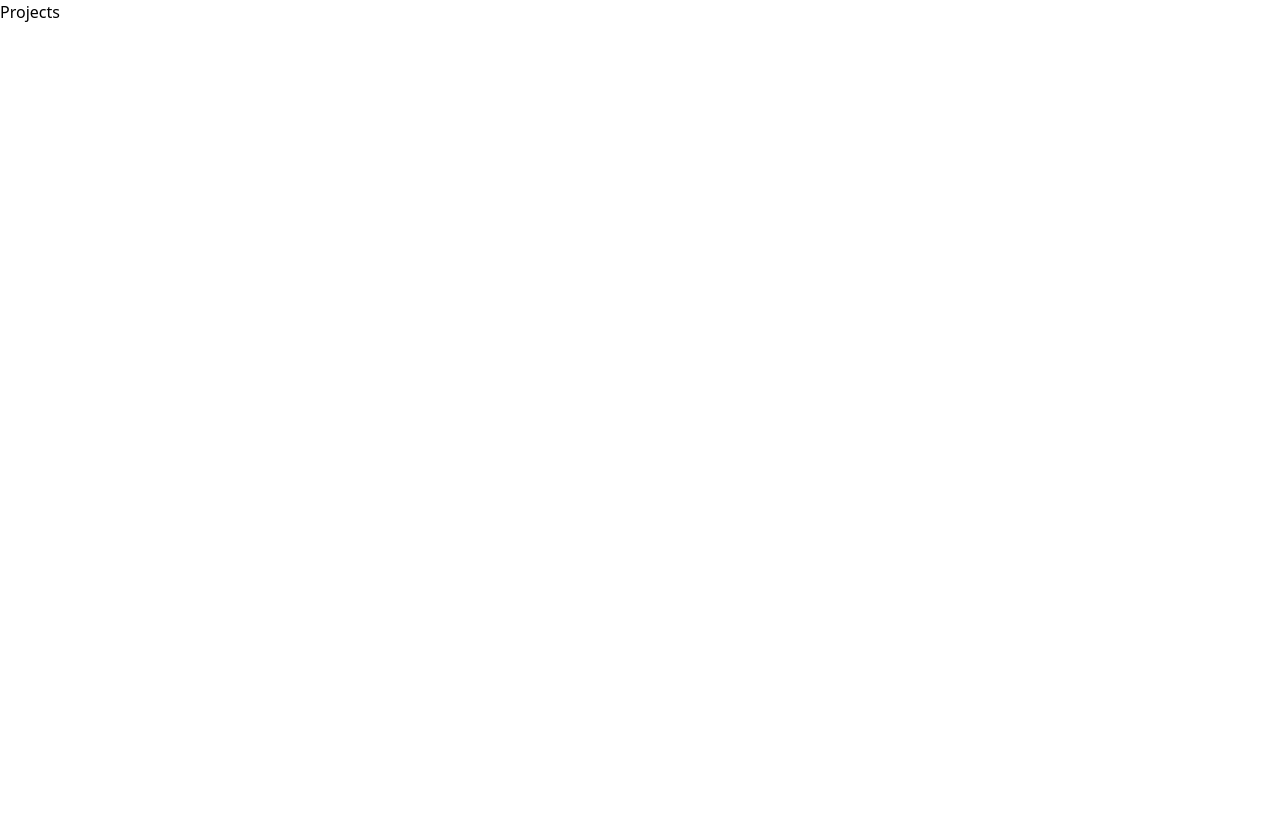
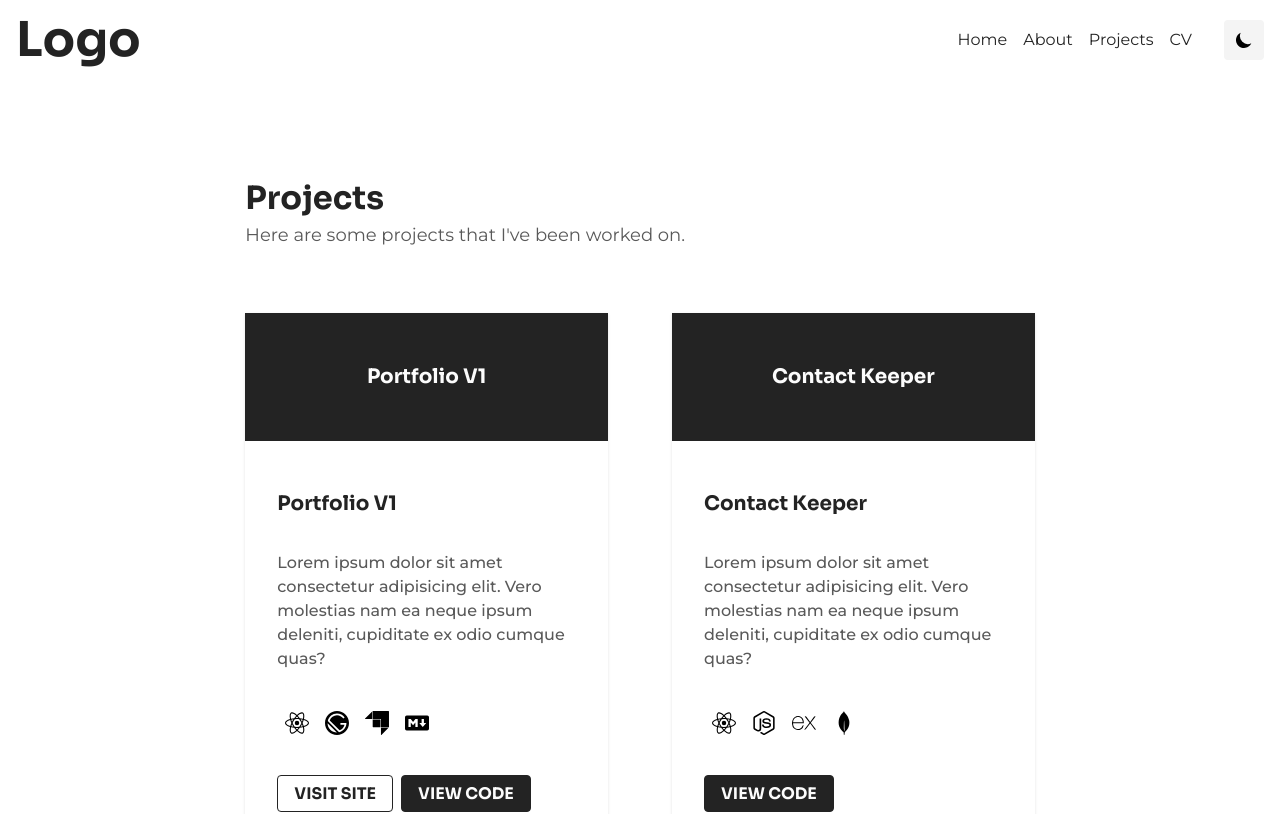
Before and after one commit to chuluq/lookq-v2, a Next.js app: page /projects in a window 1280 px wide. Shown: the top 814 px of the page. Built offline with nearby package versions, Linux system fonts and the light colour scheme.

Commit message:
add projects page

```diff
--- a/components/Navbar.js
+++ b/components/Navbar.js
@@ -101,21 +101,21 @@ export default function Navbar() {
           } w-full my-4 lg:hidden`}
         >
           <Link href="/">
-            <a className="py-4 font-body font-normal hover:font-medium text-base leading-6 text-title hover:text-sky-600 capitalize cursor-pointer border-b hover:underline hover:underline-offset-8 transition-all ease-in-out hover:translate-x-2 hover:duration-150">
+            <a className="py-4 font-body font-normal hover:font-medium text-base leading-6 text-title hover:text-sky-600 capitalize cursor-pointer border-b hover:underline hover:underline-offset-8 transition-all ease-in-out hover:translate-x-2 hover:duration-150 motion-safe:transition-none">
               home
             </a>
           </Link>
           <Link href="/about">
-            <a className="py-4 font-body font-normal hover:font-medium text-base leading-6 text-title hover:text-sky-600 capitalize cursor-pointer border-b hover:underline hover:underline-offset-8 transition-all ease-in-out hover:translate-x-2 hover:duration-150">
+            <a className="py-4 font-body font-normal hover:font-medium text-base leading-6 text-title hover:text-sky-600 capitalize cursor-pointer border-b hover:underline hover:underline-offset-8 transition-all ease-in-out hover:translate-x-2 hover:duration-150 motion-safe:transition-none">
               about
             </a>
           </Link>
           <Link href="/projects">
-            <a className="py-4 font-body font-normal hover:font-medium text-base leading-6 text-title hover:text-sky-600 capitalize cursor-pointer border-b hover:underline hover:underline-offset-8 transition-all ease-in-out hover:translate-x-2 hover:duration-150">
+            <a className="py-4 font-body font-normal hover:font-medium text-base leading-6 text-title hover:text-sky-600 capitalize cursor-pointer border-b hover:underline hover:underline-offset-8 transition-all ease-in-out hover:translate-x-2 hover:duration-150 motion-safe:transition-none">
               projects
             </a>
           </Link>
-          <a className="py-4 font-body font-normal hover:font-medium text-base leading-6 text-title hover:text-sky-600 uppercase cursor-pointer border-b hover:underline hover:underline-offset-8 transition-all ease-in-out hover:translate-x-2 hover:duration-150">
+          <a className="py-4 font-body font-normal hover:font-medium text-base leading-6 text-title hover:text-sky-600 uppercase cursor-pointer border-b hover:underline hover:underline-offset-8 transition-all ease-in-out hover:translate-x-2 hover:duration-150 motion-safe:transition-none">
             cv
           </a>
         </div>
--- a/pages/projects.js
+++ b/pages/projects.js
@@ -1,3 +1,79 @@
+import Layout from "@/components/Layout";
+import Card from "@/components/Card";
+import ReactIcon from "constants/icons/react";
+import GatsbyIcon from "constants/icons/gatsby";
+import StrapiIcon from "constants/icons/strapi";
+import MarkdownIcon from "constants/icons/markdown";
+import NodeIcon from "constants/icons/node";
+import ExpressIcon from "constants/icons/express";
+import MongoDBIcon from "constants/icons/mongodb";
+
 export default function Projects() {
-  return <div>Projects</div>;
+  return (
+    <Layout>
+      <div className="px-4 sm:px-8 mx-auto w-full md:w-8/12 flex flex-col items-center xl:items-start">
+        <div className="mb-16 flex flex-col">
+          <h1 className="font-title font-bold text-[32px] leading-[45px] text-title capitalize">
+            Projects
+          </h1>
+          <p className="font-body font-normal text-lg left-6 text-body">
+            Here are some projects that I&apos;ve been worked on.
+          </p>
+        </div>
+
+        {/* <div className="mt-16 xl:px-16 flex flex-col xl:flex-row items-center xl:items-baseline xl:space-x-4 space-y-8 xl:space-y-0"> */}
+        <div className="grid grid-cols-1 xl:grid-cols-2 gap-16">
+          <Card
+            title="Portfolio v1"
+            details="Lorem ipsum dolor sit amet consectetur adipisicing elit. Vero
+          molestias nam ea neque ipsum deleniti, cupiditate ex odio cumque quas?"
+            siteUrl="https://lookq.netlify.app/"
+            sourceUrl="https://github.com/chuluq/lookq.com"
+            tools={[
+              {
+                id: 1,
+                icon: <ReactIcon className="w-6 h-6 hover:fill-[#61DAFB]" />,
+              },
+              {
+                id: 2,
+                icon: <GatsbyIcon className="w-6 h-6 hover:fill-[#663399]" />,
+              },
+              {
+                id: 3,
+                icon: <StrapiIcon className="w-6 h-6 hover:fill-[#2F2E8B]" />,
+              },
+              {
+                id: 4,
+                icon: <MarkdownIcon className="w-6 h-6" />,
+              },
+            ]}
+          />
+          <Card
+            title="contact keeper"
+            details="Lorem ipsum dolor sit amet consectetur adipisicing elit. Vero
+          molestias nam ea neque ipsum deleniti, cupiditate ex odio cumque quas?"
+            sourceUrl="https://github.com/chuluq/contact-keeper"
+            tools={[
+              {
+                id: 1,
+                icon: <ReactIcon className="w-6 h-6 hover:fill-[#61DAFB]" />,
+              },
+              {
+                id: 2,
+                icon: <NodeIcon className="w-6 h-6 hover:fill-[#339933]" />,
+              },
+              {
+                id: 3,
+                icon: <ExpressIcon className="w-6 h-6" />,
+              },
+              {
+                id: 4,
+                icon: <MongoDBIcon className="w-6 h-6 hover:fill-[#47A248]" />,
+              },
+            ]}
+          />
+        </div>
+      </div>
+    </Layout>
+  );
 }
```
